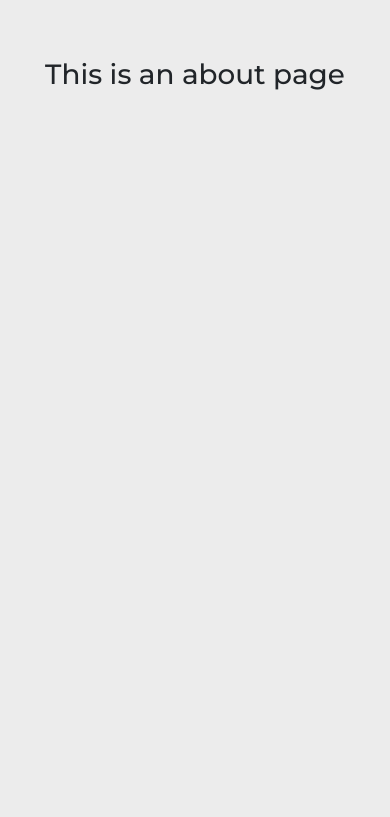
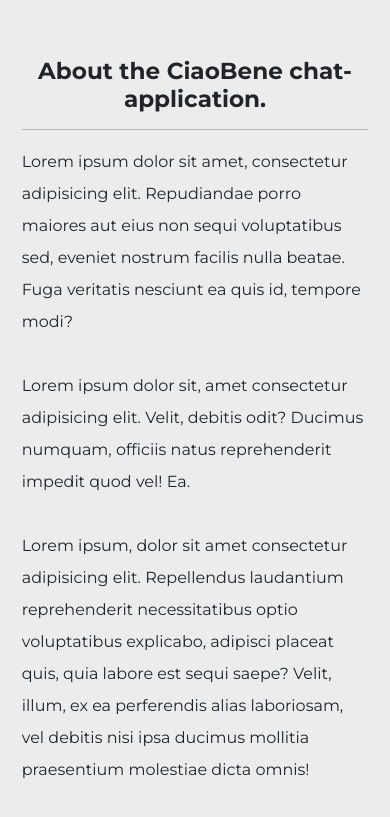
Before and after one commit to dife55/ciaoBene-chat, a Vue app: page /about in a window 390 px wide. Shown: the part 111-928 px from the top of the page. Before the commit the page ends 844 px from the top, so only its background shows below. Built offline with nearby package versions, Linux system fonts and the light colour scheme; the HTML template or start-up script is replaced by a standard one.

Commit message:
fix: minor changes

```diff
--- a/src/App.vue
+++ b/src/App.vue
@@ -9,6 +9,7 @@
 					<div id="navbar">
 						<ul class="nav navbar-nav navbar-right">
 							<li>
+								<a id="sign-up-link" href="/about"> About</a>
 								<a id="sign-up-link" href="/sign-up"> Signup</a>
 								<a id="login-link" href="/login"> Login</a>
 							</li>
@@ -22,8 +23,6 @@
 </template>
 
 <script>
-
-
 	import firebase from 'firebase';
 	export default {
 		name: 'SignIn',
@@ -42,12 +41,11 @@
 		created() {
 
 		},
-
 	};
 </script>
 
 <style>
-@import url('https://fonts.googleapis.com/css2?family=Montserrat:wght@100;200;300;400;500;600;700;800&display=swap');
+	@import url('https://fonts.googleapis.com/css2?family=Montserrat:wght@100;200;300;400;500;600;700;800&display=swap');
 
 	#app {
 		font-family: 'Montserrat', Helvetica, Arial, sans-serif;
--- a/src/views/About.vue
+++ b/src/views/About.vue
@@ -1,9 +1,32 @@
 <template>
-<div class="container">
+	<div class="container" id="about-container">
+		<h3 class="mb-3" id="headline-about">About the CiaoBene chat-application.</h3>
+		<hr />
+        <p class="mb-5" id="about-paragraph">Lorem ipsum dolor sit amet, consectetur adipisicing elit. Repudiandae porro maiores aut eius non sequi voluptatibus sed, eveniet nostrum facilis nulla beatae. Fuga veritatis nesciunt ea quis id, tempore modi?<br><br>Lorem ipsum dolor sit, amet consectetur adipisicing elit. Velit, debitis odit? Ducimus numquam, officiis natus reprehenderit impedit quod vel! Ea.<br><br>Lorem ipsum, dolor sit amet consectetur adipisicing elit. Repellendus laudantium reprehenderit necessitatibus optio voluptatibus explicabo, adipisci placeat quis, quia labore est sequi saepe? Velit, illum, ex ea perferendis alias laboriosam, vel debitis nisi ipsa ducimus mollitia praesentium molestiae dicta omnis!</p>
+	</div>
+</template>
 
+<script>
+	export default {};
+</script>
 
+<style scoped>
+	#headline-about {
+		font-weight: bold;
+	}
 
-    <h1>This is an about page</h1>
+	#about-container {
+		width: 70vh;
+	}
 
-</div>
-</template>
+    #about-paragraph{
+        text-align: left;
+        line-height: 2;
+    }
+
+	@media (max-width: 550px) {
+		#about-container {
+			width: 95%;
+		}
+	}
+</style>
--- a/src/views/Chat.vue
+++ b/src/views/Chat.vue
@@ -196,7 +196,7 @@
 
 			// Get all messages
 			fetchMessages() {
-				setTimeout(() => {
+
 				db.collection(this.currentChannel)
 					.orderBy('postedAt')
 					.onSnapshot((querySnapshot) => {
@@ -212,7 +212,6 @@
 							this.goDown();
 						}, 200);
 					});
-					}, 800);
 			},
 		},
 
@@ -220,12 +219,14 @@
 			firebase.auth().onAuthStateChanged((user) => {
 				if (user) {
 					this.authUser = user;
+
 					this.football = document.getElementById('channel-button-football').innerText;
 					this.basketball = document.getElementById('channel-button-basketball').innerText;
 					this.sports = document.getElementById('channel-button-sports').innerText;
 					this.lobby = document.getElementById('channel-button-lobby').innerText;
 				} else {
 					this.authUser = {};
+					logout.style.display = 'block';
 				}
 			});
 
--- a/src/views/Login.vue
+++ b/src/views/Login.vue
@@ -1,11 +1,11 @@
 <template>
 	<div class="container mt-5" id="container-login">
 		<h3 class="mb-5" id="headline">Log in to continue.</h3>
-					<div class="alert alert-danger" style="font-size: 0.8rem; display:none;" id="delete-hint"></div>
+		<div class="alert alert-danger" style="font-size: 0.8rem; display:none;" id="delete-hint"></div>
 		<hr />
 
 		<div class="form-group">
-      			<div class="alert alert-danger" style="font-size: 0.8rem; display:none;" id="password-hint"></div>
+			<div class="alert alert-danger" style="font-size: 0.8rem; display:none;" id="password-hint"></div>
 			<label>Email address</label>
 			<input
 				type="email"
@@ -31,8 +31,6 @@
 				required
 			/>
 		</div>
-
-
 
 		<div class="d-grid gap-2 text-center"></div>
 		<button type="submit" class="btn mt-5 mb-3 p-3 rounded-pill" id="register-button" @click="signIn" @enter="signIn">
@@ -68,7 +66,6 @@
 			};
 		},
 		methods: {
-
 			// When signing in with email and password.
 			signIn() {
 				firebase
@@ -76,10 +73,8 @@
 					.signInWithEmailAndPassword(this.formData.email, this.formData.password)
 					.then((user) => {
 						this.$router.replace('/');
-
 					})
 					.catch((error) => {
-
 						// Logic for showing the validation errors.
 						var pwDiv = document.getElementById('password-hint');
 
@@ -123,9 +118,21 @@
 						// ...
 					});
 			},
-
 		},
 		created() {},
+
+		beforeRouteEnter(to, from, next) {
+			next((vm) => {
+				firebase.auth().onAuthStateChanged((user) => {
+					if (user) {
+						next();
+
+					} else {
+						vm.$router.push('/login');
+					}
+				});
+			});
+		},
 	};
 </script>
 
```
